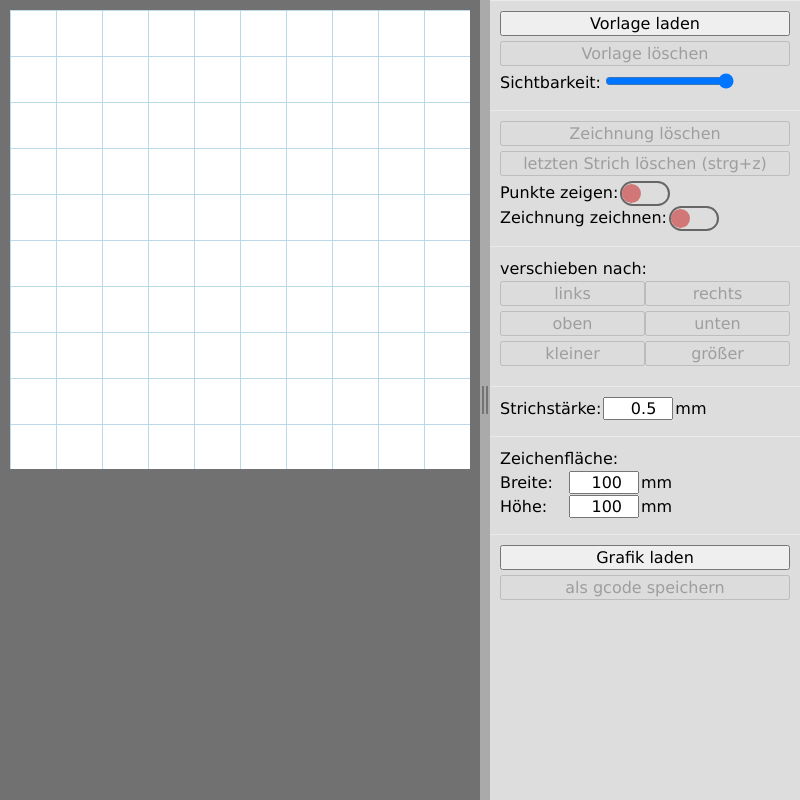
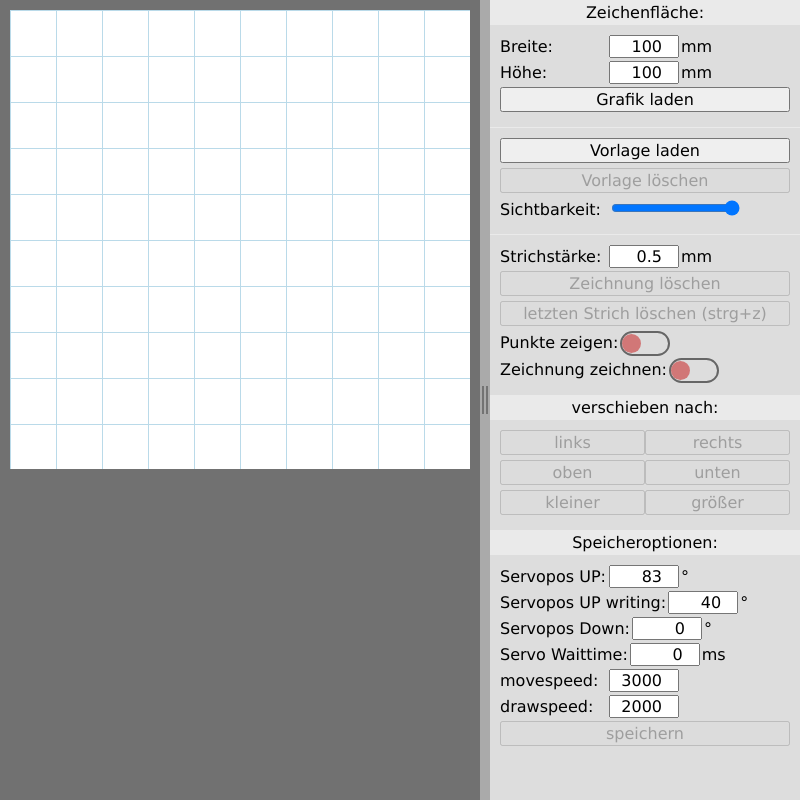
Before and after one commit to polygontwist/splinewriter, an Electron app: page index.html in a window 800 px wide. Drawn offline with Linux system fonts and the light colour scheme; no server answers.

Commit message:
UI, Optimierungen, Beispiele
UI, Optimierungen, Beispiele

```diff
--- a/js/sprache.js
+++ b/js/sprache.js
@@ -28,7 +28,16 @@ var sprachen=[
 		 "clearZeichnung":"Zeichnung löschen",
 		 "dellaststroke":"letzten Strich löschen (strg+z)",
 		 "loadgcode":"Grafik laden",
-		 "exportgcode":"als gcode speichern",
+
+		 "speichern":"Speicheroptionen",
+		 "exportgcode":"speichern",
+		 "servoUP":"Servopos UP",
+		 "servoUPwriting":"Servopos UP writing",
+		 "servoDown":"Servopos Down",
+		 "servowaittime":"Servo Waittime",
+		 "movespeed":"movespeed",
+		 "drawspeed":"drawspeed",
+
 		 "notcorrectfile":"Diese Datei kann ich nicht lesen :-/",
 		 "notpfade":"Keine verwertbare Pfade enthalten :-/",
 		 "scaletoblatt":"Auf Fläche scalieren?"
@@ -60,8 +69,17 @@ var sprachen=[
 		 "clearZeichnung":"Delete the drawing",
 		 "dellaststroke":"Delete the last stroke (strg+z)",
 		 "loadgcode":"load grafik",
-		 "exportgcode":"save gcode",
-		 "notcorrectfile":"I can not read this file :-/",
+
+		 "speichern":"saving options",
+		 "exportgcode":"save",
+		 "servoUP":"Servopos UP",
+		 "servoUPwriting":"Servopos UP writing",
+		 "servoDown":"Servopos Down",
+		 "servowaittime":"Servo Waittime",
+		 "movespeed":"movespeed",
+		 "drawspeed":"drawspeed",
+
+		"notcorrectfile":"I can not read this file :-/",
 		 "notpfade":"No usable paths :-/",
 		 "scaletoblatt":"Scale to paper?"
 	 }
--- a/js/system.js
+++ b/js/system.js
@@ -313,6 +313,23 @@ var electron_app=function(){
 			saveSettings();
 		}
 
+		var changeExportOptionen=function(v){
+			var i,ipe;
+			console.log(v,inpElementeList);
+			for(i=0;i<inpElementeList.length;i++){
+				ipe=inpElementeList[i];
+
+				if(ipe.getName()==getWort('servoUP'))	{Programmeinstellungen.gcodeoptions.servoUP=parseInt(ipe.getVal());}
+				if(ipe.getName()==getWort('servoUPwriting')){Programmeinstellungen.gcodeoptions.servoUPwriting=parseInt(ipe.getVal());}
+				if(ipe.getName()==getWort('servoDown')){Programmeinstellungen.gcodeoptions.servoDown=parseInt(ipe.getVal());}
+				if(ipe.getName()==getWort('servowaittime')){Programmeinstellungen.gcodeoptions.servowaittime=parseInt(ipe.getVal());}
+				if(ipe.getName()==getWort('movespeed')){Programmeinstellungen.gcodeoptions.movespeed=parseInt(ipe.getVal());}
+				if(ipe.getName()==getWort('drawspeed')){Programmeinstellungen.gcodeoptions.drawspeed=parseInt(ipe.getVal());}
+				//save Programmeinstellungen
+				saveSettings();
+			}
+
+		}
 
 		//--ini--
 		var create=function(){
@@ -326,7 +343,7 @@ var electron_app=function(){
 			openclosebutt.href="#";
 			openclosebutt.addEventListener('click',wopenclose);
 
-		//TODO: neu anlegen! ->Gruppenweise (gruppen schließmech)
+
 		/*
 			(gruppenname +-)
 			|optionen |
@@ -349,6 +366,26 @@ var electron_app=function(){
 			//inpAnzahlStriche.inaktiv(true);
 
 			//div=cE(node,"div",undefined,"linetop");
+
+			gruppe=cE(werkznode,"article",undefined,"gruppe");
+			//Blatt
+			h1=cE(gruppe,"h1");
+			h1.innerHTML=getWort("Zeichenflaeche")+":";
+
+			inpWidth=new inputElement(getWort('breite'),'number',gruppe,getWort('mm'));
+			inpWidth.setVal(Programmeinstellungen.drawoptions.blatt.width);
+			inpWidth.setMinMaxStp(0,500);
+			inpWidth.addEventFunc(changeElemente);
+
+			inpHeight=new inputElement(getWort('hoehe'),'number',gruppe,getWort('mm'));
+			inpHeight.setVal(Programmeinstellungen.drawoptions.blatt.height);
+			inpHeight.setMinMaxStp(0,500);
+			inpHeight.addEventFunc(changeElemente);
+
+			//gruppe=cE(werkznode,"article",undefined,"gruppe");
+			//import/export
+			inpbutt=new inputElement(getWort('loadgcode'),'button',gruppe);
+			inpbutt.addEventFunc( function(v){if(zeichenfeld)zeichenfeld.importgcode();} );
 
 
 			gruppe=cE(werkznode,"article",undefined,"gruppe");
@@ -365,58 +402,6 @@ var electron_app=function(){
 			inpbutt.setMinMaxStp(0,1,0.05);
 			inpbutt.setVal(1);
 			inpbutt.addEventFunc( function(v){if(zeichenfeld)zeichenfeld.setVorlageTransparenz(v);} );
-
-
-			gruppe=cE(werkznode,"article",undefined,"gruppe");
-			//viewoptions
-			inpbutt=new inputElement(getWort('clearZeichnung'),'button',gruppe);
-			inpbutt.addEventFunc( function(v){if(zeichenfeld)zeichenfeld.clear();} );
-
-			inpbutt=new inputElement(getWort('dellaststroke'),'button',gruppe);
-			inpbutt.addEventFunc( function(v){if(zeichenfeld)zeichenfeld.dellaststroke();} );
-
-			inpShowdots=new inputElement(getWort('showdots'),'checkbox',gruppe);
-			inpShowdots.addEventFunc(changeElemente);
-
-			inpShowdrawing=new inputElement(getWort('showdraw'),'checkbox',gruppe);
-			inpShowdrawing.addEventFunc(changeElemente);
-
-
-
-			gruppe=cE(werkznode,"article",undefined,"gruppe");
-			//Zeichnung actions:
-			h1=cE(gruppe,"h1");
-			h1.innerHTML=getWort("moveto")+":";
-
-
-			inpbutt=new inputElement(getWort('moveleft'),'button',gruppe);
-			inpbutt.addEventFunc( function(v){if(zeichenfeld)zeichenfeld.moveto("L");} );
-			inpbutt.setClass("minibutt moveL");
-
-			inpbutt=new inputElement(getWort('moveright'),'button',gruppe);
-			inpbutt.addEventFunc( function(v){if(zeichenfeld)zeichenfeld.moveto("R");} );
-			inpbutt.setClass("minibutt moveR");
-
-			inpbutt=new inputElement(getWort('movetop'),'button',gruppe);
-			inpbutt.addEventFunc( function(v){if(zeichenfeld)zeichenfeld.moveto("T");} );
-			inpbutt.setClass("minibutt moveT");
-
-			inpbutt=new inputElement(getWort('movedown'),'button',gruppe);
-			inpbutt.addEventFunc( function(v){if(zeichenfeld)zeichenfeld.moveto("D");} );
-			inpbutt.setClass("minibutt moveD");
-
-
-			inpbutt=new inputElement(getWort('scaleless'),'button',gruppe);
-			inpbutt.addEventFunc( function(v){if(zeichenfeld)zeichenfeld.scale("-");} );
-			inpbutt.setClass("minibutt scaleM");
-
-			inpbutt=new inputElement(getWort('scalemore'),'button',gruppe);
-			inpbutt.addEventFunc( function(v){if(zeichenfeld)zeichenfeld.scale("+");} );
-			inpbutt.setClass("minibutt scaleP");
-
-			//TODO: rotate +-90°
-
-
 
 
 			gruppe=cE(werkznode,"article",undefined,"gruppe");
@@ -426,30 +411,94 @@ var electron_app=function(){
 			inpStaerke.setMinMaxStp(0.1,10,0.05);
 			inpStaerke.addEventFunc(changeElemente);
 
+			//viewoptions
+			inpbutt=new inputElement(getWort('clearZeichnung'),'button',gruppe);
+			inpbutt.addEventFunc( function(v){if(zeichenfeld)zeichenfeld.clear();} );
+
+			inpbutt=new inputElement(getWort('dellaststroke'),'button',gruppe);
+			inpbutt.addEventFunc( function(v){if(zeichenfeld)zeichenfeld.dellaststroke();} );
+
+			inpShowdots=new inputElement(getWort('showdots'),'checkbox',gruppe);
+			inpShowdots.addEventFunc(changeElemente);
+
+			inpShowdrawing=new inputElement(getWort('showdraw'),'checkbox',gruppe);
+			inpShowdrawing.addEventFunc(changeElemente);
+
 
 
 			gruppe=cE(werkznode,"article",undefined,"gruppe");
-			//Blatt
+			//Zeichnung actions:
 			h1=cE(gruppe,"h1");
-			h1.innerHTML=getWort("Zeichenflaeche")+":";
-
-			inpWidth=new inputElement(getWort('breite'),'number',gruppe,getWort('mm'));
-			inpWidth.setVal(Programmeinstellungen.drawoptions.blatt.width);
-			inpWidth.setMinMaxStp(0,500);
-			inpWidth.addEventFunc(changeElemente);
-
-			inpHeight=new inputElement(getWort('hoehe'),'number',gruppe,getWort('mm'));
-			inpHeight.setVal(Programmeinstellungen.drawoptions.blatt.height);
-			inpHeight.setMinMaxStp(0,500);
-			inpHeight.addEventFunc(changeElemente);
+			h1.innerHTML=getWort("moveto")+":";
+
+
+			inpbutt=new inputElement(getWort('moveleft'),'button',gruppe);
+			inpbutt.addEventFunc( function(v){if(zeichenfeld)zeichenfeld.moveto("L");} );
+			inpbutt.setClass("minibutt moveL");
+
+			inpbutt=new inputElement(getWort('moveright'),'button',gruppe);
+			inpbutt.addEventFunc( function(v){if(zeichenfeld)zeichenfeld.moveto("R");} );
+			inpbutt.setClass("minibutt moveR");
+
+			inpbutt=new inputElement(getWort('movetop'),'button',gruppe);
+			inpbutt.addEventFunc( function(v){if(zeichenfeld)zeichenfeld.moveto("T");} );
+			inpbutt.setClass("minibutt moveT");
+
+			inpbutt=new inputElement(getWort('movedown'),'button',gruppe);
+			inpbutt.addEventFunc( function(v){if(zeichenfeld)zeichenfeld.moveto("D");} );
+			inpbutt.setClass("minibutt moveD");
+
+
+			inpbutt=new inputElement(getWort('scaleless'),'button',gruppe);
+			inpbutt.addEventFunc( function(v){if(zeichenfeld)zeichenfeld.scale("-");} );
+			inpbutt.setClass("minibutt scaleM");
+
+			inpbutt=new inputElement(getWort('scalemore'),'button',gruppe);
+			inpbutt.addEventFunc( function(v){if(zeichenfeld)zeichenfeld.scale("+");} );
+			inpbutt.setClass("minibutt scaleP");
+
+			//TODO: rotate +-90°
+
+
 
 
 
 
 			gruppe=cE(werkznode,"article",undefined,"gruppe");
-			//import/export
-			inpbutt=new inputElement(getWort('loadgcode'),'button',gruppe);
-			inpbutt.addEventFunc( function(v){if(zeichenfeld)zeichenfeld.importgcode();} );
+			h1=cE(gruppe,"h1");
+			h1.innerHTML=getWort("speichern")+":";
+
+
+			inpbutt=new inputElement(getWort('servoUP'),'number',gruppe,'°');
+			inpbutt.setVal(Programmeinstellungen.gcodeoptions.servoUP);
+			inpbutt.setMinMaxStp(0,255);
+			inpbutt.addEventFunc(changeExportOptionen);
+
+			inpbutt=new inputElement(getWort('servoUPwriting'),'number',gruppe,'°');
+			inpbutt.setVal(Programmeinstellungen.gcodeoptions.servoUPwriting);
+			inpbutt.setMinMaxStp(0,255);
+			inpbutt.addEventFunc(changeExportOptionen);
+
+			inpbutt=new inputElement(getWort('servoDown'),'number',gruppe,'°');
+			inpbutt.setVal(Programmeinstellungen.gcodeoptions.servoDown);
+			inpbutt.setMinMaxStp(0,255);
+			inpbutt.addEventFunc(changeExportOptionen);
+
+			inpbutt=new inputElement(getWort('servowaittime'),'number',gruppe,'ms');
+			inpbutt.setVal(Programmeinstellungen.gcodeoptions.servowaittime);
+			inpbutt.setMinMaxStp(0,1000);
+			inpbutt.addEventFunc(changeExportOptionen);
+
+			inpbutt=new inputElement(getWort('movespeed'),'number',gruppe);
+			inpbutt.setVal(Programmeinstellungen.gcodeoptions.movespeed);
+			inpbutt.setMinMaxStp(500,5000);
+			inpbutt.addEventFunc(changeExportOptionen);
+
+			inpbutt=new inputElement(getWort('drawspeed'),'number',gruppe);
+			inpbutt.setVal(Programmeinstellungen.gcodeoptions.drawspeed);
+			inpbutt.setMinMaxStp(500,5000);
+			inpbutt.addEventFunc(changeExportOptionen);
+
 
 
 			inpbutt=new inputElement(getWort('exportgcode'),'button',gruppe);
@@ -1185,6 +1234,8 @@ var electron_app=function(){
 								   fs.writeFileSync(fileName, daten,'utf8');
 
 								   alert("Datei "+fileName+" gespeichert.");
+								   Programmeinstellungen.dateiio.lastdateiname=fileName;
+								   saveSettings();
 							   }
 						}
 					);
@@ -1456,9 +1507,9 @@ var electron_app=function(){
 								}
 
 								i=schleifenz;
-								//for(i=0;i<pfade.length;i++){
 								pfad=pfade[i];//.getAttribute('d')
 								pl=pfad.getTotalLength();
+
 								//console.log("pflength",pl);
 								for(t=0;t<pl;t++){
 									svgpoint=pfad.getPointAtLength(t);
@@ -1468,7 +1519,7 @@ var electron_app=function(){
 									ymax=Math.max(svgpoint.y,ymax);
 								}
 								setLadebalken(50/pfade.length*i);
-								//}
+
 								schleifenz++;
 								if(schleifenz==pfade.length){
 									calcfunnr=1;
@@ -1496,7 +1547,7 @@ var electron_app=function(){
 					if(calcfunnr==2){
 
 							pfade=svgdoc.getElementsByTagName('path');
-							//for(i=0;i<pfade.length;i++){
+
 							i=schleifenz;
 							pfad=pfade[i];//.getAttribute('d')
 							pl=pfad.getTotalLength();
@@ -1508,7 +1559,7 @@ var electron_app=function(){
 								strichepunkte.push({
 									x:(svgpoint.x-xmin)*pxtommMul,//mm
 									y:(svgpoint.y-ymin)*pxtommMul,
-										px:(svgpoint.x-xmin)*mulScaleDraw,//pixel			TODO->mulScaleDraw !!!
+									px:(svgpoint.x-xmin)*mulScaleDraw,//pixel
 									py:(svgpoint.y-ymin)*mulScaleDraw
 									})
 							}
@@ -1521,7 +1572,7 @@ var electron_app=function(){
 									})
 
 							createLinie();//zeichnet px/py,optimiert auf x/y
-							//}
+
 							schleifenz++;
 							if(schleifenz==pfade.length){
 								calcfunnr=3;
@@ -1726,6 +1777,7 @@ var electron_app=function(){
 			}else{
 				input.addEventListener('change',inpchange);
 				input.addEventListener('keyup',inpchange);
+				input.addEventListener('mouseup',inpchange);
 			}
 
 			if(typ=="checkbox"){
--- a/style.css
+++ b/style.css
@@ -138,16 +138,36 @@ input[type="text"]:disabled{
 #werkzeuge article{
 	border-top:1px solid #eaeaea;
 	margin-left: 10px;	/*openclose !*/
-    margin-bottom: 5px;
+   /* margin-bottom: 5px;*/
     padding: 10px
 }
-
+#werkzeuge article div{
+	margin-bottom:2px;
+}
 #werkzeuge h1{
 	font-size:12pt;
 	margin:0;
 	font-weight:normal;
+	top: -10px;
+    position: relative;
+    background-color: #eaeaea;
+    text-align: center;
 }
-
+#werkzeuge h1:before,#werkzeuge h1:after{
+	content:"";
+	position:absolute;
+	top:0;
+	width:10px;
+	height:24px;
+	background-color: #eaeaea;
+	display:block;
+}
+#werkzeuge h1:before{
+	left:-10px;
+}
+#werkzeuge h1:after{
+	right:-10px;
+}
 
 #werkzeuge input[type="button"]{
 	width:100%;
@@ -166,9 +186,9 @@ input[type="text"]:disabled{
 
 #werkzeuge label.labeltext{
 	margin-right:2px;
-	min-width: 67px;
-	 display: inline-block;
-	}
+	min-width: 107px;
+	display: inline-block;
+}
 
 #werkzeuge .einheit{
 	margin-left:2px;
```
Also changed, not shown: exampel/tiger.jpg (added), work/screenshot1.png, 1 other file. Lines whose indentation alone changed are shown as unchanged.
